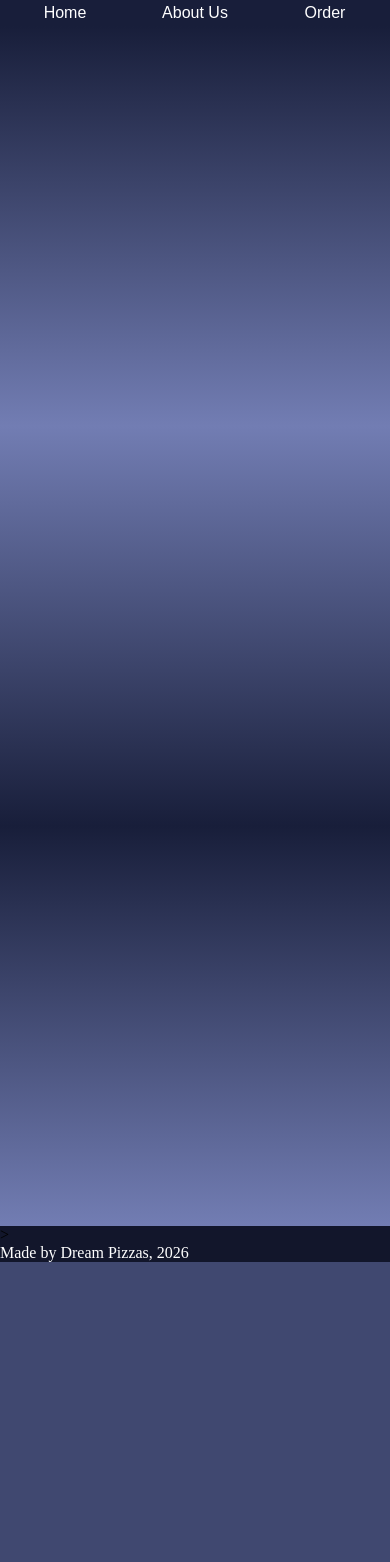
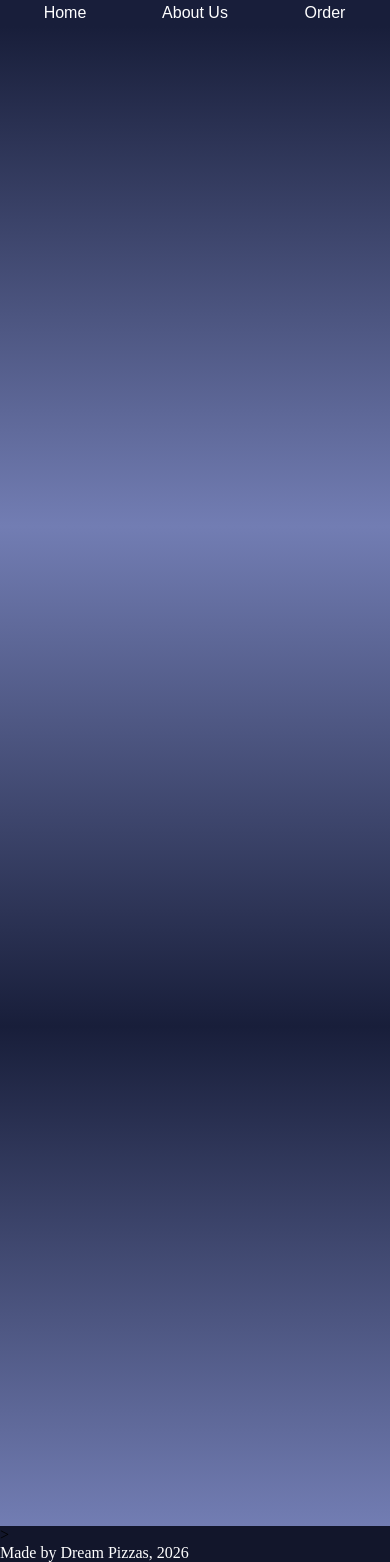
Before and after one commit to st25209-lgtm/CSC2-AS91896-AS91897, a Flask app: page /about in a window 390 px wide. Before the commit the page ends 1262 px from the top, so only its background shows below. Run offline with Flask 3, Linux system fonts and the light colour scheme; some web fonts are replaced.

Commit message:
Testing out media queries

```diff
--- a/static/css/about.css
+++ b/static/css/about.css
@@ -15,3 +15,10 @@
 .aub-third {
     background: linear-gradient(rgb(24, 30, 58), #727db3);
 }
+
+@media screen and (max-width: 700px) {
+    .about-us-block {
+        height: 500px;
+        max-height: 500px;
+    }
+ }
```
